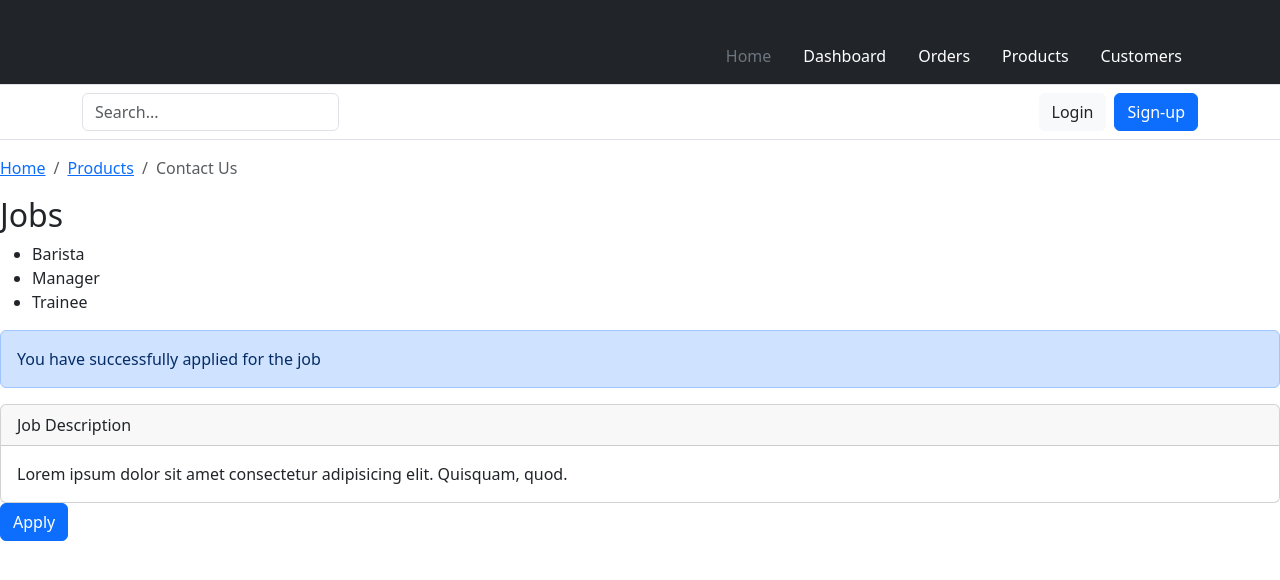
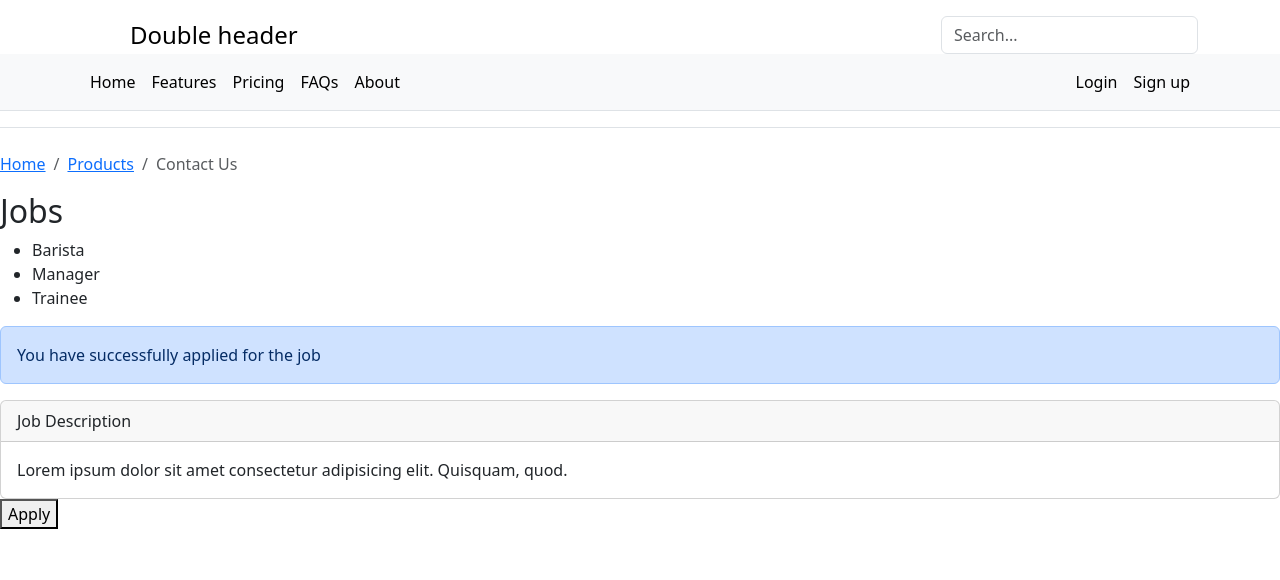
Before and after one commit to yumdmb/stitch-mart, a React (Create React App) app: page / in a window 1280 px wide. Shown: the top 580 px of the page. Built offline with nearby package versions, Linux system fonts and the light colour scheme.

Commit message:
new header (still configuring how to put icon)

```diff
--- a/public/index.html
+++ b/public/index.html
@@ -24,6 +24,8 @@
       work correctly both with client-side routing and a non-root public URL.
       Learn how to configure a non-root public URL by running `npm run build`.
     -->
+    <!-- Bootstrap Font Icon CSS -->
+    <link rel="stylesheet" href="https://cdn.jsdelivr.net/npm/bootstrap-icons@1.11.3/font/bootstrap-icons.min.css">
     <title>React App</title>
   </head>
   <body>
--- a/src/App.js
+++ b/src/App.js
@@ -1,4 +1,3 @@
-import logo from './logo.svg';
 import './App.css';
 import JobList from './components/JobList/JobList';
 import 'bootstrap/dist/css/bootstrap.min.css';
@@ -9,7 +8,7 @@ import Header from './components/Header/Header';
 
 function App() {
   return (
-    <div className='Job-list'>
+    <div classNameName='Job-list'>
       <Header />
       <Breadcrumb>
         <Breadcrumb.Item href='/'>Home</Breadcrumb.Item>
@@ -28,7 +27,7 @@ function App() {
           </Card.Text>
         </Card.Body>
       </Card>
-      <button className='btn btn-primary'>Apply</button>
+      <button classNameName='btn btn-primary'>Apply</button>
     </div>
   );
 }
--- a/src/components/Header/Header.jsx
+++ b/src/components/Header/Header.jsx
@@ -2,62 +2,34 @@ import React from "react";
 
 const Header = () => {
     return (
-        <header>
-    <div className="px-3 py-2 text-bg-dark border-bottom">
-      <div className="container">
-        <div className="d-flex flex-wrap align-items-center justify-content-center justify-content-lg-start">
-          <a href="/" className="d-flex align-items-center my-2 my-lg-0 me-lg-auto text-white text-decoration-none">
-            <svg className="bi me-2" width="40" height="32" role="img" aria-label="Bootstrap"><use href="#bootstrap"></use></svg>
-          </a>
-
-          <ul className="nav col-12 col-lg-auto my-2 justify-content-center my-md-0 text-small">
-            <li>
-              <a href="#" className="nav-link text-secondary">
-                <svg className="bi d-block mx-auto mb-1" width="24" height="24"><use href="#home"></use></svg>
-                Home
-              </a>
-            </li>
-            <li>
-              <a href="#" className="nav-link text-white">
-                <svg className="bi d-block mx-auto mb-1" width="24" height="24"><use href="#speedometer2"></use></svg>
-                Dashboard
-              </a>
-            </li>
-            <li>
-              <a href="#" className="nav-link text-white">
-                <svg className="bi d-block mx-auto mb-1" width="24" height="24"><use href="#table"></use></svg>
-                Orders
-              </a>
-            </li>
-            <li>
-              <a href="#" className="nav-link text-white">
-                <svg className="bi d-block mx-auto mb-1" width="24" height="24"><use href="#grid"></use></svg>
-                Products
-              </a>
-            </li>
-            <li>
-              <a href="#" className="nav-link text-white">
-                <svg className="bi d-block mx-auto mb-1" width="24" height="24"><use href="#people-circle"></use></svg>
-                Customers
-              </a>
-            </li>
-          </ul>
+        <div>
+            <header className="py-3 mb-4 border-bottom">
+    <div className="container d-flex flex-wrap justify-content-center">
+      <a href="/" className="d-flex align-items-center mb-3 mb-lg-0 me-lg-auto link-body-emphasis text-decoration-none">
+        <svg className="bi me-2" width="40" height="32"><use href="#bootstrap"></use></svg>
+        <span className="fs-4">Double header</span>
+      </a>
+      <form className="col-12 col-lg-auto mb-3 mb-lg-0" role="search">
+        <input type="search" className="form-control" placeholder="Search..." aria-label="Search"/>
+      </form>
+    </div>
+  <nav className="py-2 bg-body-tertiary border-bottom">
+    <div className="container d-flex flex-wrap">
+      <ul className="nav me-auto">
+        <li className="nav-item"><a href="#" className="nav-link link-body-emphasis px-2 active" aria-current="page">Home</a></li>
+        <li className="nav-item"><a href="#" className="nav-link link-body-emphasis px-2">Features</a></li>
+        <li className="nav-item"><a href="#" className="nav-link link-body-emphasis px-2">Pricing</a></li>
+        <li className="nav-item"><a href="#" className="nav-link link-body-emphasis px-2">FAQs</a></li>
+        <li className="nav-item"><a href="#" className="nav-link link-body-emphasis px-2">About</a></li>
+      </ul>
+      <ul className="nav">
+        <li className="nav-item"><a href="#" className="nav-link link-body-emphasis px-2">Login</a></li>
+        <li className="nav-item"><a href="#" className="nav-link link-body-emphasis px-2">Sign up</a></li>
+      </ul>
+    </div>
+  </nav>
+  </header>
         </div>
-      </div>
-    </div>
-    <div className="px-3 py-2 border-bottom mb-3">
-      <div className="container d-flex flex-wrap justify-content-center">
-        <form className="col-12 col-lg-auto mb-2 mb-lg-0 me-lg-auto" role="search">
-          <input type="search" className="form-control" placeholder="Search..." aria-label="Search"/>
-        </form>
-
-        <div className="text-end">
-          <button type="button" className="btn btn-light text-dark me-2">Login</button>
-          <button type="button" className="btn btn-primary">Sign-up</button>
-        </div>
-      </div>
-    </div>
-  </header>
     );
 }
 
```
